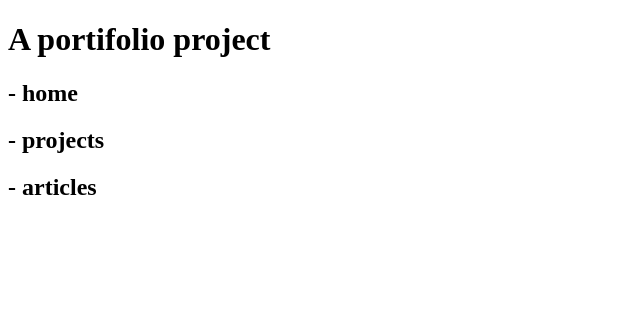
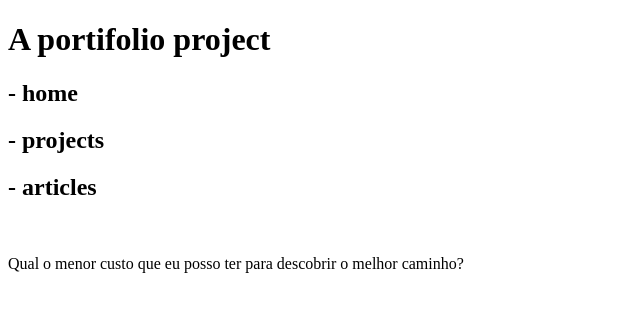
Before and after one commit to Bru-marques/tabnews-study-case, a Next.js app: page / in a window 1280 px wide. Shown: the top 312 px of the page, without its empty margins (0-640 px from the left). Built offline with nearby package versions, Linux system fonts and the light colour scheme.

Commit message:
Install Jest and config Jest-Wacth

```diff
--- a/package.json
+++ b/package.json
@@ -6,7 +6,9 @@
   "scripts": {
     "dev": "next dev",
     "lint:check": "prettier --check .",
-    "lint:fix": "prettier --write ."
+    "lint:fix": "prettier --write .",
+    "test": "jest",
+    "test:watch": "jest --watch"
   },
   "author": "",
   "license": "ISC",
@@ -16,6 +18,7 @@
     "react-dom": "^18.2.0"
   },
   "devDependencies": {
+    "jest": "^29.6.2",
     "prettier": "^3.0.1"
   }
 }
--- a/pages/index.js
+++ b/pages/index.js
@@ -5,6 +5,10 @@ function Home() {
       <h2>- home</h2>
       <h2>- projects</h2>
       <h2>- articles</h2>
+      <br />
+      <p>
+        Qual o menor custo que eu posso ter para descobrir o melhor caminho?
+      </p>
     </div>
   );
 }
```
Also changed, not shown: 1 other file (tests, documents, lock files or other folders).
